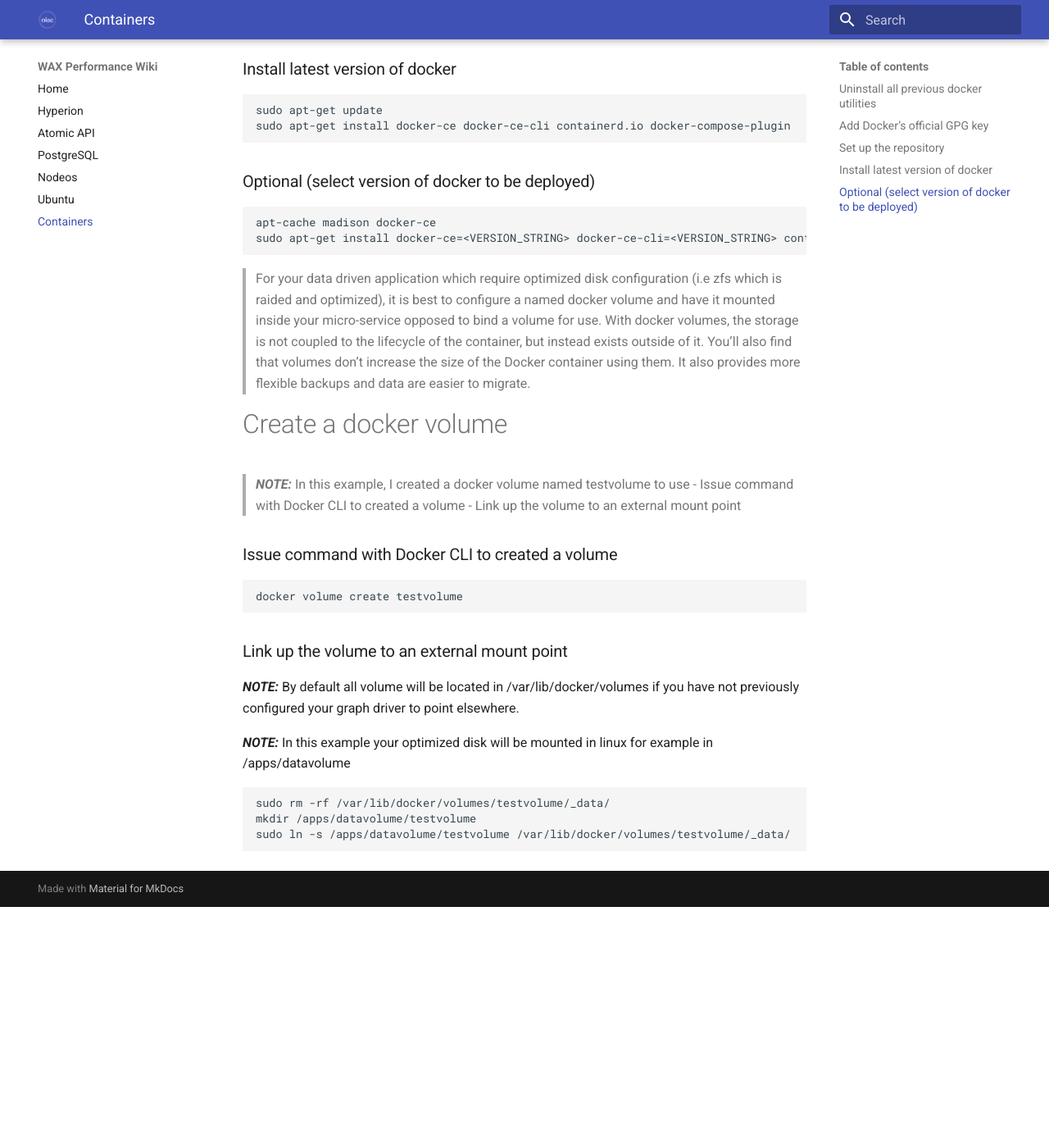
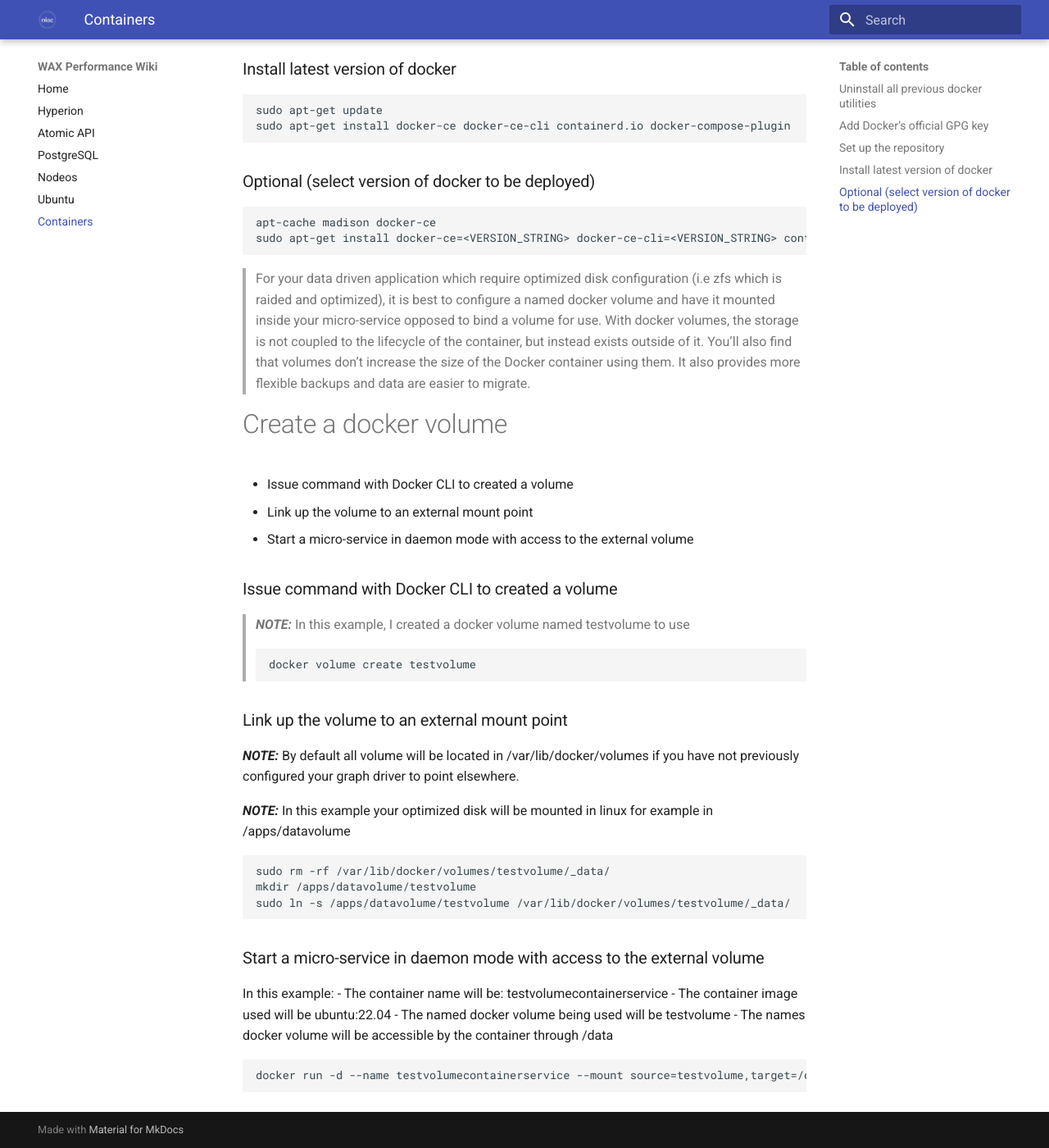
Before and after one commit to oneinacillian/wiki, an MkDocs documentation site: the page built from docs/containers.md, in a window 1280 px wide and 1400 px high, scrolled down 759 px. Shown: the whole window at 82% size. Built offline with MkDocs 1.6.1 and Material for MkDocs 9.7.7, drawn with Linux system fonts in a browser that asks for light colours; before the commit the page ends 1865 px from its top, so only the background shows below that.

Commit message:
updating container info

````diff
--- a/docs/containers.md
+++ b/docs/containers.md
@@ -34,11 +34,12 @@
 >For your data driven application which require optimized disk configuration (i.e zfs which is raided and optimized), it is best to configure a named docker volume and have it mounted inside your micro-service opposed to bind a volume for use. With docker volumes, the storage is not coupled to the lifecycle of the container, but instead exists outside of it. You’ll also find that volumes don’t increase the size of the Docker container using them. It also provides more flexible backups and data are easier to migrate.
 
 # Create a docker volume
-> **_NOTE:_** In this example, I created a docker volume named testvolume to use
 - Issue command with Docker CLI to created a volume
 - Link up the volume to an external mount point
+- Start a micro-service in daemon mode with access to the external volume
 
 ### Issue command with Docker CLI to created a volume
+> **_NOTE:_** In this example, I created a docker volume named testvolume to use
 ```
 docker volume create testvolume
 ```
@@ -51,3 +52,12 @@
 mkdir /apps/datavolume/testvolume
 sudo ln -s /apps/datavolume/testvolume /var/lib/docker/volumes/testvolume/_data/
 ```
+### Start a micro-service in daemon mode with access to the external volume
+In this example:
+- The container name will be: testvolumecontainerservice
+- The container image used will be ubuntu:22.04
+- The named docker volume being used will be testvolume
+- The names docker volume will be accessible by the container through /data
+```
+docker run -d --name testvolumecontainerservice --mount source=testvolume,target=/data --tty ubuntu:22.04
+```
````
